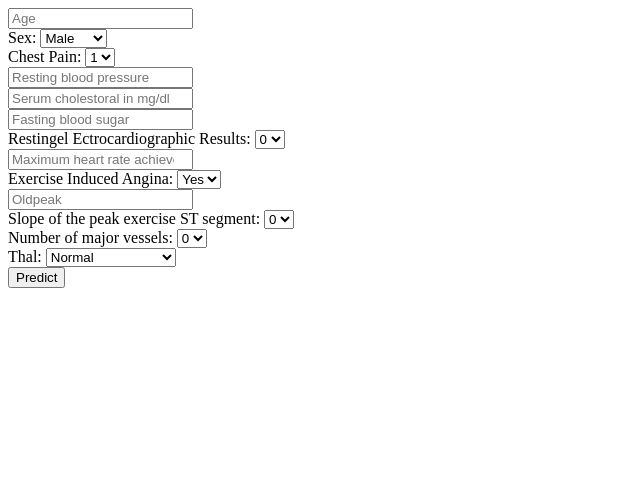
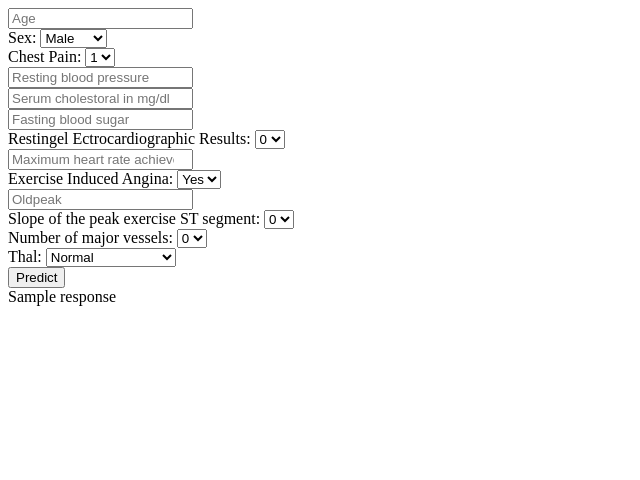
Before and after one commit to sophia-ts/dss, a Flask app: template internal/templates/index.html in a window 1280 px wide. Shown: the top 480 px of the page, without its empty margins (0-640 px from the left). Run offline with Flask 2, Linux system fonts and the light colour scheme; the template is opened without the code that fills it: most values are stand-ins (such as "Sample title", 1, 10 or a date in 2020).

Commit message:
Return response to html

```diff
--- a/internal/app.py
+++ b/internal/app.py
@@ -58,4 +58,5 @@ def prediction():
     else:
         response = "High chance "
 
-    return jsonify(response)
+    # return jsonify(response)
+    return render_template("index.html", response=response)
--- a/internal/templates/index.html
+++ b/internal/templates/index.html
@@ -61,7 +61,9 @@
         <input type="submit" value="Predict">
     </form>
 
-    <div></div>
+    <div>
+        <span> {{response}} </span>
+    </div>
 
 </body>
 </html>
```
